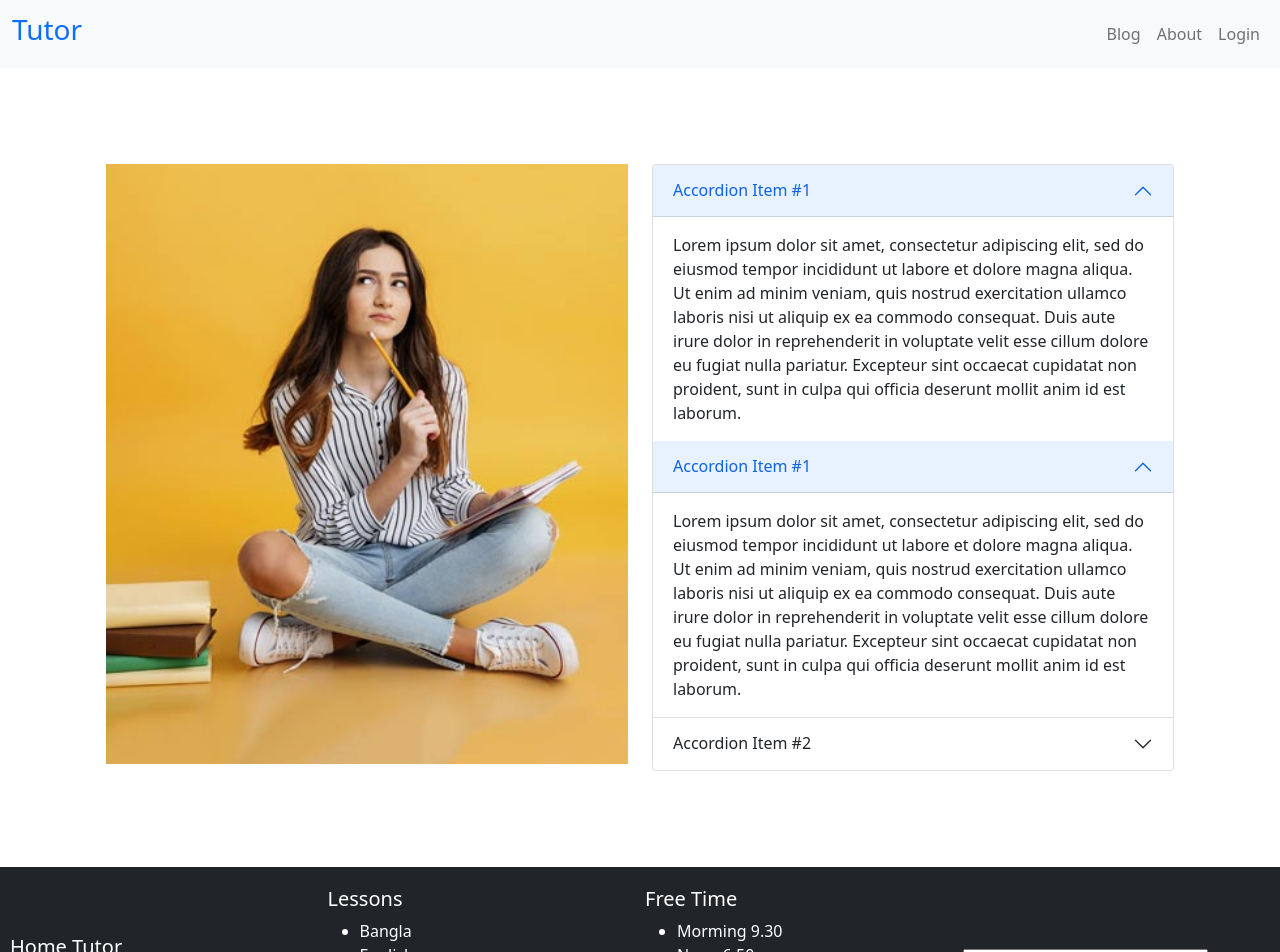
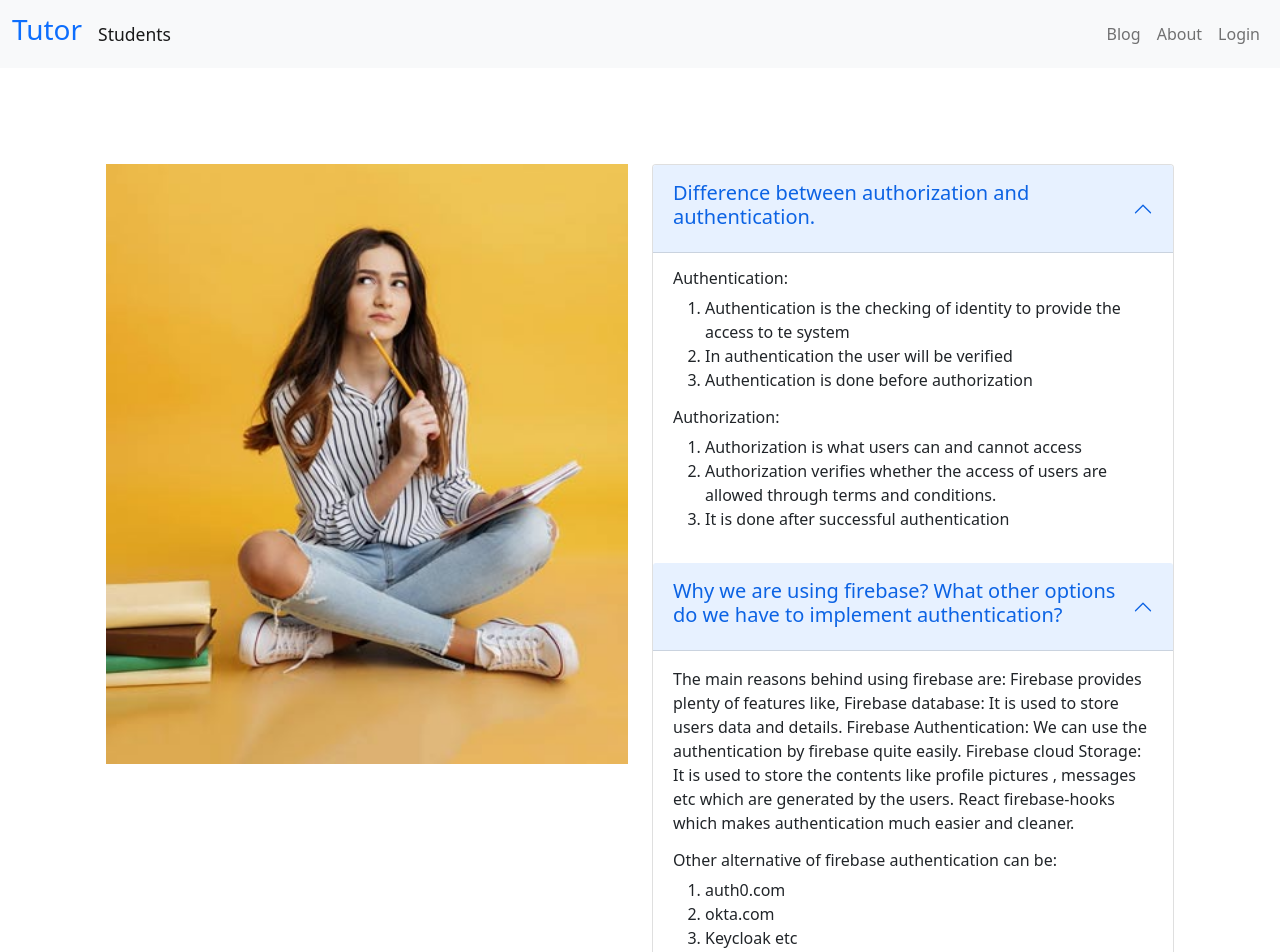
Before and after one commit to Maruf-Bellah/tutor-, a React (Create React App) app in the folder assinment/: page /blog in a window 1280 px wide. Shown: the top 952 px of the page. Built offline with nearby package versions, Linux system fonts and the light colour scheme; no server answers.

Commit message:
blog-complited

```diff
--- a/assinment/src/Page/Blog/Blog.js
+++ b/assinment/src/Page/Blog/Blog.js
@@ -12,38 +12,96 @@ const Blog = () => {
                <Col md={6}>
                <Accordion defaultActiveKey="0">
   <Accordion.Item eventKey="0">
-    <Accordion.Header>Accordion Item #1</Accordion.Header>
+    <Accordion.Header>
+         <h5>Difference between authorization and authentication.</h5>
+    </Accordion.Header>
     <Accordion.Body>
-      Lorem ipsum dolor sit amet, consectetur adipiscing elit, sed do eiusmod
-      tempor incididunt ut labore et dolore magna aliqua. Ut enim ad minim
-      veniam, quis nostrud exercitation ullamco laboris nisi ut aliquip ex ea
-      commodo consequat. Duis aute irure dolor in reprehenderit in voluptate
-      velit esse cillum dolore eu fugiat nulla pariatur. Excepteur sint occaecat
-      cupidatat non proident, sunt in culpa qui officia deserunt mollit anim id
-      est laborum.
+         <h6>Authentication: </h6>
+         <ol>
+              <li>
+              Authentication is the checking of identity to provide the access to te system
+              </li>
+              <li>
+              In authentication the user will be verified
+              </li>
+              <li>
+              Authentication is done before authorization
+              </li>
+
+         </ol>
+
+
+
+          <h6>Authorization: </h6>
+          <ol>
+               <li>
+               Authorization is what users can and cannot access
+               </li>
+               <li>
+               Authorization verifies whether the access of users are allowed through terms and conditions.
+               </li>
+               <li>
+               It is done after successful authentication
+               </li>
+          </ol>
     </Accordion.Body>
-    <Accordion.Header>Accordion Item #1</Accordion.Header>
+    <Accordion.Header>
+         <h5>Why we are using firebase? What other options do we have to implement authentication?</h5>
+    </Accordion.Header>
     <Accordion.Body>
-      Lorem ipsum dolor sit amet, consectetur adipiscing elit, sed do eiusmod
-      tempor incididunt ut labore et dolore magna aliqua. Ut enim ad minim
-      veniam, quis nostrud exercitation ullamco laboris nisi ut aliquip ex ea
-      commodo consequat. Duis aute irure dolor in reprehenderit in voluptate
-      velit esse cillum dolore eu fugiat nulla pariatur. Excepteur sint occaecat
-      cupidatat non proident, sunt in culpa qui officia deserunt mollit anim id
-      est laborum.
-    </Accordion.Body>
+
+          <p>
+               The main reasons behind using firebase are:
+               Firebase provides plenty of features like,
+               Firebase database: It is used to store users data and details.
+               Firebase Authentication: We can use the authentication by firebase quite easily.
+               Firebase cloud Storage: It is used to store the contents like profile pictures , messages etc which are generated by the users.
+               React firebase-hooks which makes authentication much easier and cleaner.
+         </p>
+          <h6>Other alternative of firebase authentication can be:</h6>
+          <ol>
+               <li>auth0.com</li>
+               <li>okta.com</li>
+               <li>Keycloak etc</li>
+          </ol>
+
+      </Accordion.Body>
   </Accordion.Item>
 
   <Accordion.Item eventKey="1">
-    <Accordion.Header>Accordion Item #2</Accordion.Header>
+    <Accordion.Header>
+         <h5>What other services does firebase provide other than authentication</h5>
+    </Accordion.Header>
     <Accordion.Body>
-      Lorem ipsum dolor sit amet, consectetur adipiscing elit, sed do eiusmod
-      tempor incididunt ut labore et dolore magna aliqua. Ut enim ad minim
-      veniam, quis nostrud exercitation ullamco laboris nisi ut aliquip ex ea
-      commodo consequat. Duis aute irure dolor in reprehenderit in voluptate
-      velit esse cillum dolore eu fugiat nulla pariatur. Excepteur sint occaecat
-      cupidatat non proident, sunt in culpa qui officia deserunt mollit anim id
-      est laborum.
+    <ol>
+         <li>
+         Parse - Open Source Backend Platform;
+         </li>
+         <li>
+         Back4app - Parse Hosting Platform;
+         </li>
+         <li>
+         Kinvey - Mobile Backend as a Service (mBaaS)
+         </li>
+         <li>
+         Backendless - Mobile Backend and API Services Platform;.
+         </li>
+         <li>
+         Pubnub - Real-time APIs and Global Messaging;
+         </li>
+         <li>
+         Kumulos - App Performance Management;
+         </li>
+         <li>
+         NHost - Accelerates development and provides full control;
+         </li>
+         <li>
+         Amplify JS - Open-source Javascript framework;
+         </li>
+         <li>
+         Heroku - Platform as a service backed by Salesforce.
+         </li>
+    </ol>
     </Accordion.Body>
   </Accordion.Item>
 </Accordion>
--- a/assinment/src/Page/Header/Header.js
+++ b/assinment/src/Page/Header/Header.js
@@ -19,6 +19,9 @@ const Header = () => {
   <Container fluid>
   <Navbar.Brand as={Link} to="/home">
      <h3 className='text-primary'>Tutor</h3>
+    </Navbar.Brand>
+  <Navbar.Brand as={Link} to="/checkout">
+      <small>    Students</small>
     </Navbar.Brand>
     <Navbar.Toggle aria-controls="navbarScroll" />
     <Navbar.Collapse id="navbarScroll">
--- a/assinment/src/Page/HeaderBody/HeaderBody.css
+++ b/assinment/src/Page/HeaderBody/HeaderBody.css
@@ -1,9 +1,12 @@
  .header-body img{
-     /* filter: blur(2px); */
+     filter: blur(2px);
        filter: drop-shadow(50px 50px 100px rgb(34, 6, 6));
-
      transition-property: opacity;
-     opacity: 1;
+     opacity: 4;
      color: rgb(168, 158, 158);
 
 }
+img{
+    opacity: 4px;
+
+}
--- a/assinment/src/Page/Login/Login.js
+++ b/assinment/src/Page/Login/Login.js
@@ -69,12 +69,12 @@ const Login = () => {
 
 <Form onSubmit={handleSubmitLogin}>
   <Form.Group className="mb-3" controlId="formBasicEmail">
-    <Form.Label>Email address</Form.Label>
+
     <Form.Control ref={emailRef} type="email" required placeholder="Enter email" />
   </Form.Group>
 
   <Form.Group className="mb-3" controlId="formBasicPassword">
-    <Form.Label>Password</Form.Label>
+
     <Form.Control ref={passwordRef} type="password" required placeholder="Password" />
 
   </Form.Group>
--- a/assinment/src/Page/NotFound/NotFound.js
+++ b/assinment/src/Page/NotFound/NotFound.js
@@ -2,7 +2,7 @@ import React from 'react';
 
 const NotFound = () => {
      return (
-          <div className=' '>
+          <div className='container '>
             <div className=''>
             <img className='w-100 img-fluid' src="https://static3.bigstockphoto.com/2/5/2/large1500/252034765.jpg" alt="" />
             </div>
--- a/assinment/src/Page/Register/Register.js
+++ b/assinment/src/Page/Register/Register.js
@@ -5,7 +5,7 @@ import { Link, useNavigate } from 'react-router-dom';
 import { useCreateUserWithEmailAndPassword } from 'react-firebase-hooks/auth';
 import auth from '../../firebase.init';
 import SocilalLogin from '../Login/SocialLogin/SocilalLogin';
-import Loading from '../Loading/Loading';
+
 
 
 const Register = () => {
@@ -17,7 +17,7 @@ const Register = () => {
      const [
           createUserWithEmailAndPassword,
           user,
-          error
+          error,
      ] = useCreateUserWithEmailAndPassword(auth, {sendEmailVerification: true});
      const navigate = useNavigate()
 
@@ -29,9 +29,8 @@ const Register = () => {
 
         let errorElement;
         if (error) {
-            errorElement = <p className='text-danger'>Error: {error?.message}</p>
+            errorElement = <p className='text-danger'>Error: {error.message}</p>
         }
-
 
      const handleSubmitRegister = event => {
           event.preventDefault();
@@ -47,21 +46,22 @@ const Register = () => {
 
                <Form onSubmit={handleSubmitRegister}>
                     <Form.Group className="mb-3" controlId="formBasicEmail">
-                         <Form.Label>Email address</Form.Label>
+
                          <Form.Control ref={emailRef} type="email" required placeholder="Enter email" />
                     </Form.Group>
 
                     <Form.Group className="mb-3" controlId="formBasicPassword">
-                         <Form.Label>Password</Form.Label>
+
                          <Form.Control ref={passwordRef} type="password" required placeholder="Password" />
                     </Form.Group>
 
                     <Form.Group className="mb-3" controlId="formBasicPassword">
-                         <Form.Label>Confirm Password</Form.Label>
-                         <Form.Control ref={passwordRef} type="password" required placeholder="Password" />
+
+                         <Form.Control ref={passwordRef} type="password" required placeholder=" Password" />
                     </Form.Group>
                      <Form.Group></Form.Group>
                          <br />
+
                          {errorElement}
 
                     <Button variant="primary" type="submit"
```
